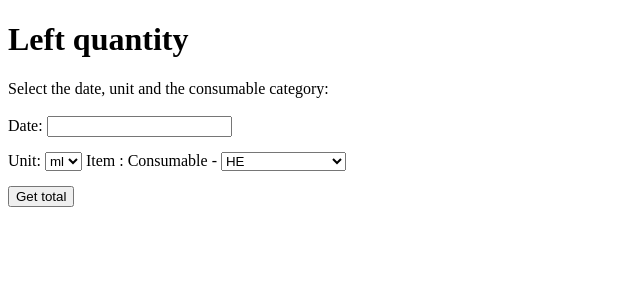
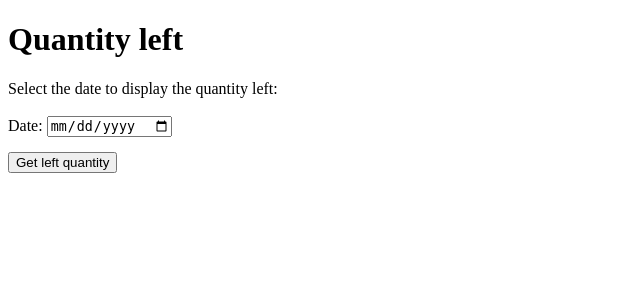
Before and after one commit to Berns56/GLO4035A18-Projet2018-Eq2, a Flask app: template templates/leftQuantity.html in a window 1280 px wide. Shown: the part 58-358 px from the top of the page, without its empty margins (0-640 px from the left). Run offline with Flask 2, Linux system fonts and the light colour scheme; the template is opened without the code that fills it, so the values that code supplies are empty; some libraries are stand-ins or nearby versions.

Commit message:
début leftQuantities et float pour g et ml

```diff
--- a/app.py
+++ b/app.py
@@ -39,6 +39,10 @@ def import_transactions():
                     dataItem["tax"] = float(strTax)
                     strDate = dataItem["date"]
                     dataItem["date"] = utilities.dateFormat(strDate)
+                    strG = dataItem["g"]
+                    dataItem["g"] = float(strG)
+                    strML = dataItem["ml"]
+                    dataItem["ml"] = float(strML)
                     purchasesDb.insert_one(dataItem)
                 elif utilities.schemaSoapValidation(dataItem, utilities.SCHEMA_SOAP_DENSITY):
                     strG = dataItem["g"]
@@ -105,6 +109,10 @@ def add_Purchase():
             purchase["stotal"] = float(strSTotal)
             strTax = purchase["tax"]
             purchase["tax"] = float(strTax)
+            strG = purchase["g"]
+            purchase["g"] = float(strG)
+            strML = purchase["ml"]
+            purchase["ml"] = float(strML)
             purchasesDb.insert_one(purchase)
         else:
             return jsonify(result="Failure",status="400",message="Purchase has the wrong content type!"),400
@@ -163,6 +171,10 @@ def modify_Purchase():
             purchase["stotal"] = float(strSTotal)
             strTax = purchase["tax"]
             purchase["tax"] = float(strTax)
+            strG = purchase["g"]
+            purchase["g"] = float(strG)
+            strML = purchase["ml"]
+            purchase["ml"] = float(strML)
             myquery = {"_id": ObjectId(purchase["id"])}
             newvalues = { "$set": {"date": purchase["date"], "item":purchase["item"], "qte": purchase["qte"], "total" : purchase["total"], "stotal" : purchase["stotal"], "tax" : purchase["tax"]}}
             purchasesDb.update_one(myquery,newvalues)
@@ -281,5 +293,21 @@ def display_averageCostHtml():
 def averageCostPurchase():
     return jsonify(result="Success", status="200", message="labor deleted"), 200
 
+@application.route("/leftQuantity", methods=["GET"])
+def display_quantityLeftHtml():
+    return send_from_directory('/templates', 'leftQuantity.html')
+
+@application.route("/leftQuantity", methods=["POST"])
+def quantityLeft():
+    reqData = request.get_json()
+    myquery =  [{"$unwind":"$item"},{"$match": {"$and": [{"date":reqData["date"]}, {"type" : "usage"}]}}, {"$group" : {"_id" : "$item", "unit" : "$unit", "sumQte" : {"$sum": "$qte"}}}]
+    return dumps(laborsDb.aggregate(myquery))
+
+@application.route("/leftQuantity/purchase", methods=["POST"])
+def getSumMlAndSumGFromPurchase():
+    reqData = request.get_json()
+    myquery =  [{"$unwind":"$item"},{"$match": {"date":reqData["date"]}}, {"$group" : {"_id" : "$item", "sumMl" : {"$sum": "$ml"}, "sumG" : {"$sum": "$g"}}}]
+    return dumps(purchasesDb.aggregate(myquery))
+
 if __name__ ==  "__main__":
     application.run(host="0.0.0.0", port = 80)
--- a/templates/leftQuantity.html
+++ b/templates/leftQuantity.html
@@ -2,7 +2,7 @@
 <html lang="en">
 <head>
     <meta charset="UTF-8">
-    <title>Left quantity</title>
+    <title>Quantity left</title>
 </head>
 
 <style>
@@ -43,11 +43,48 @@ button {
 label, input, select {
     margin-bottom: 15px;
 }
+
+#tableTotalCost{
+    margin-bottom: 30px;
+    width: 30%;
+    border-collapse: collapse;
+}
+
+td{
+    border: 1px solid #777;
+}
+
+.tableTitle, .title{
+    text-align: center;
+    font-weight: bold;
+}
 </style>
 
 <script>
+    let densities = [,]
 
-    function ajax_get(url, data, callback) {
+    let purchaseQuantity = []
+    let laborsQuantity = []
+
+    function ajax_get(url, callback) {
+        let xmlhttp = new XMLHttpRequest();
+        xmlhttp.onreadystatechange = function() {
+            if (xmlhttp.readyState == 4 && xmlhttp.status == 200) {
+                try {
+                    var data = JSON.parse(xmlhttp.responseText);
+                } catch(err) {
+                    console.log(err.message + " in " + xmlhttp.responseText);
+                    return;
+                }
+                callback(data);
+            }
+        };
+
+        xmlhttp.open("GET", url, true);
+        xmlhttp.send();
+    }
+
+    function postAjax(url, data, callback) {
         let xhr = new XMLHttpRequest();
         xhr.onreadystatechange = function () {
             if (xhr.readyState === 4 && xhr.status === 200) {
@@ -59,13 +96,18 @@ label, input, select {
                 }
             }
         };
-
         xhr.open("POST", url, true);
         xhr.setRequestHeader("Content-Type", "application/json");
         xhr.send(data);
     }
 
     function load(){
+
+        ajax_get('/transactions/densities', function(data) {
+            data.forEach(element => {
+                densities.push([element._id.$oid,(parseFloat(element.g)/parseFloat(element.ml))])
+            })
+         })
 
         document.querySelector("#li_Home").addEventListener('click', function (event) {
             window.location.href = "/"
@@ -87,32 +129,40 @@ label, input, select {
             window.location.href = "/leftQuantity"
         });
 
-        document.querySelector("#btnGetTotal").addEventListener('click', function (event) {
-            getTotal()
+        document.querySelector("#btnleftQuantity").addEventListener('click', function (event) {
+            document.querySelector("#leftQuantity").innerHTML = ""
+            let date = document.querySelector("#tbPurchaseDate").value
+            getLeftQuantity(date)
         });
 
-        function getTotal(){
-            let date = document.querySelector("#tbPurchaseDate").value
-            let unit = document.querySelector("#selectPurchaseUnit").value
-            let type = document.querySelector("#selectPurchaseConsumable").value
+        async function getLeftQuantity(date){
+            await Promise.all([getQuantityPurchase(date), getQuantityLabor(date)]);
+            console.log(laborsQuantity)
+            console.log(purchaseQuantity)
+        }
 
-            json = JSON.stringify({"date":date, "unit": unit, "type": type})
+        function getQuantityPurchase(date){
+            return new Promise(function (resolve, reject) {
 
-            if(!date)
-                alert("Error: Please insert a date")
-            else{
-                ajax_get("/averageCost", json, function(data){
+                let queryData = JSON.stringify({"date":date})
+                postAjax('/leftQuantity/purchase', queryData , function(data) {
+                    purchaseQuantity = JSON.parse(JSON.stringify(data))
+                    resolve(purchaseQuantity)
+                })
+            })
+        }
 
-                    if(data === undefined || data.length == 0){
-                        document.querySelector("#totalCost").innerHTML = "Sorry, there's no average cost for this date!"
-                    } else if(data.result == "Failure"){
-                        alert("Error: can't delete this item")
-                    } else{
-                        document.querySelector("#totalCost").innerHTML = "average cost of " + type + " on " + date + " : " + data.avgCost + " $/"+unit
-                    }
+        function getQuantityLabor(date){
+            return new Promise(function (resolve, reject) {
+
+                let queryData = JSON.stringify({"date":date})
+                postAjax('/leftQuantity', queryData , function(data) {
+                    laborsQuantity = JSON.parse(JSON.stringify(data))
+                    resolve(purchaseQuantity)
                 })
-            }
+            })
         }
+
     }
 </script>
 
@@ -137,29 +187,14 @@ label, input, select {
             </ul>
     </header>
 
-    <h1>Left quantity</h1>
+    <h1>Quantity left</h1>
 
-    <label>Select the date, unit and the consumable category: </label><br><br>
+    <label>Select the date to display the quantity left: </label><br><br>
 
-    <label for="tbPurchaseDate">Date: </label><input type="text" id="tbPurchaseDate"><br>
-    <label for="selectPurchaseUnit">Unit: </label>
-    <select id="selectPurchaseUnit">
-        <option value="ml">ml</option>
-        <option value="g">g</option>
-    </select>
-    <label for="tbPurchaseItem">Item : Consumable - </label>
-    <select id="selectPurchaseConsumable">
-        <option value="HE">HE</option>
-        <option value="Base Oil">Base Oil</option>
-        <option value="Soap">Soap</option>
-        <option value="Additive">Additive</option>
-        <option value="Soude Caustique">Soude Caustique</option>
-        <option value="Emballage">Emballage</option>
-    </select>
-    <br>
-    <button type='button' id="btnGetTotal">Get total</button>
+    <label for="tbPurchaseDate">Date: </label><input type="date" id="tbPurchaseDate"><br>
+    <button type='button' id="btnleftQuantity">Get left quantity</button>
     <br><br>
-    <div id="totalCost">
+    <div id="leftQuantity">
 
     </div>
 </body>
--- a/templates/modifyLabors.html
+++ b/templates/modifyLabors.html
@@ -229,7 +229,6 @@ label, input, select {
     </select>
     <span id="otherConsumable"> - </span>
     <select id = "selectionHE">
-        <option value=""></option>
         <option value = "Pin Blanc">Pin Blanc</option>
         <option value = "Eucalyptus Radiata">Eucalyptus Radiata</option>
         <option value = "Lavender">Lavender</option>
@@ -254,7 +253,6 @@ label, input, select {
         <option value = "Rosemary">Rosemary</option>
     </select>
     <select id = "selectionBaseOil">
-        <option value=""></option>
         <option value = "Cire Abeille">Cire Abeille</option>
         <option value = "Olive Oil">Olive Oil</option>
         <option value = "Jojoba Oil">Jojoba Oil</option>
--- a/templates/transactionsList.html
+++ b/templates/transactionsList.html
@@ -323,7 +323,7 @@ a:hover {
             html.push("<td class=\"title\">Item</td>")
             html.push("<td class=\"title\">Date</td>")
             html.push("<td class=\"title\">Unit</td>")
-            html.push("<td class=\"title\">Qte</td>")
+            html.push("<td class=\"title\">Quantity</td>")
             html.push("<td class=\"title\">Type</td>")
             html.push("<td class=\"title\">Modification</td>")
             html.push("<td class=\"title\">Remove</td>")
```
Also changed, not shown: templates/main.html (+6 -1 lines), templates/totalCost.html (+7 -4 lines).
